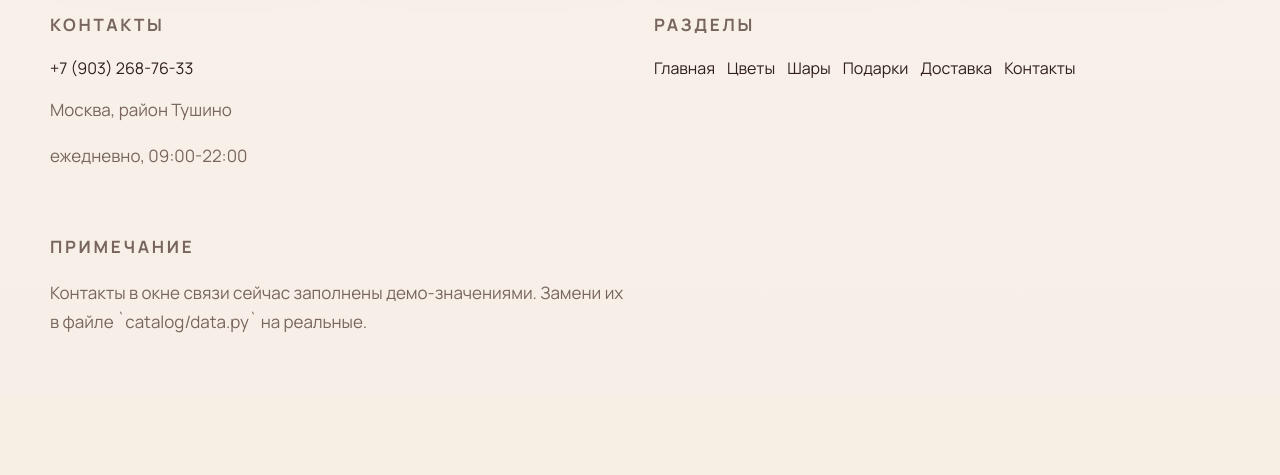
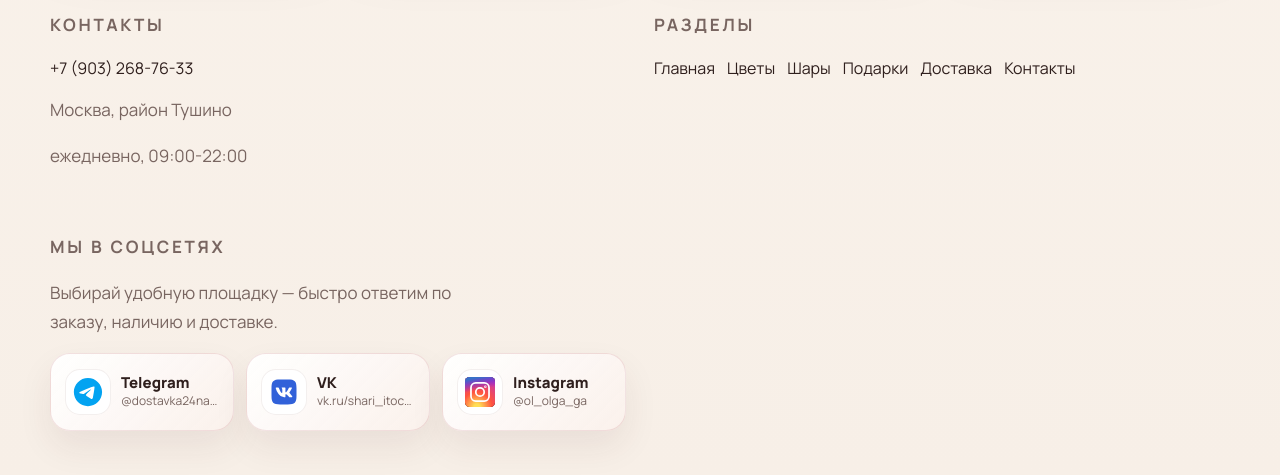
Before and after one commit to EgorMankovskii/shari-i-tochka, a Django app: page /flowers/ in a window 1280 px wide. Shown: the part 1104-1579 px from the top of the page. Before the commit the page ends 1437 px from the top, so only its background shows below. Run offline with Django 5.2, Linux system fonts and the light colour scheme; data comes from the database, SQL or seed files in the repository; data that the repository does not hold is empty.

Commit message:
Update footer social links

```diff
--- a/static/css/styles.css
+++ b/static/css/styles.css
@@ -746,6 +746,115 @@ a.button {
     padding: 26px 0 44px;
 }
 
+.footer__social-copy {
+    max-width: 440px;
+    margin: 0 0 16px;
+}
+
+.footer__socials {
+    display: grid;
+    grid-template-columns: repeat(3, minmax(0, 1fr));
+    gap: 12px;
+}
+
+.footer-social {
+    position: relative;
+    display: flex;
+    align-items: center;
+    gap: 10px;
+    min-width: 0;
+    min-height: 78px;
+    padding: 12px 14px;
+    border-radius: 20px;
+    border: 1px solid rgba(177, 91, 94, 0.16);
+    background: linear-gradient(135deg, rgba(255, 255, 255, 0.96), rgba(250, 241, 236, 0.9));
+    box-shadow: 0 16px 34px rgba(81, 43, 37, 0.08);
+    transition: transform 200ms ease, box-shadow 200ms ease, border-color 200ms ease, background-color 200ms ease;
+}
+
+.footer-social::after {
+    content: "";
+    position: absolute;
+    inset: 0;
+    border-radius: inherit;
+    background: linear-gradient(135deg, rgba(184, 70, 78, 0.08), rgba(255, 214, 177, 0.12));
+    opacity: 0;
+    transition: opacity 200ms ease;
+    pointer-events: none;
+}
+
+.footer-social:hover {
+    transform: translateY(-3px);
+    border-color: rgba(182, 64, 75, 0.24);
+    box-shadow: 0 20px 40px rgba(81, 43, 37, 0.12);
+}
+
+.footer-social:hover::after {
+    opacity: 1;
+}
+
+.footer-social__icon,
+.footer-social__content {
+    position: relative;
+    z-index: 1;
+}
+
+.footer-social__icon {
+    display: inline-flex;
+    align-items: center;
+    justify-content: center;
+    width: 46px;
+    height: 46px;
+    padding: 8px;
+    border-radius: 15px;
+    background: rgba(255, 255, 255, 0.96);
+    box-shadow: inset 0 0 0 1px rgba(99, 57, 45, 0.08);
+    flex-shrink: 0;
+    transition: transform 180ms ease, box-shadow 180ms ease;
+}
+
+.footer-social:hover .footer-social__icon {
+    transform: scale(1.05);
+    box-shadow: inset 0 0 0 1px rgba(182, 64, 75, 0.14), 0 10px 22px rgba(81, 43, 37, 0.1);
+}
+
+.footer-social__icon img {
+    width: 100%;
+    height: 100%;
+    object-fit: contain;
+}
+
+.footer-social--telegram .footer-social__icon img {
+    filter: brightness(0) saturate(100%) invert(45%) sepia(82%) saturate(1092%) hue-rotate(168deg) brightness(95%) contrast(99%);
+}
+
+.footer-social--vk .footer-social__icon img {
+    filter: brightness(0) saturate(100%) invert(29%) sepia(82%) saturate(1546%) hue-rotate(208deg) brightness(93%) contrast(92%);
+}
+
+.footer-social__content {
+    display: grid;
+    gap: 2px;
+    min-width: 0;
+}
+
+.footer-social__title {
+    font-size: 15px;
+    font-weight: 800;
+    line-height: 1.15;
+    color: var(--ink);
+    white-space: nowrap;
+}
+
+.footer-social__hint {
+    font-size: 12px;
+    line-height: 1.3;
+    color: var(--muted);
+    white-space: nowrap;
+    overflow: hidden;
+    text-overflow: ellipsis;
+}
+
 .modal {
     position: fixed;
     inset: 0;
--- a/templates/base.html
+++ b/templates/base.html
@@ -76,8 +76,37 @@
                     </div>
                 </div>
                 <div>
-                    <p class="footer__eyebrow">Примечание</p>
-                    <p>Контакты в окне связи сейчас заполнены демо-значениями. Замени их в файле `catalog/data.py` на реальные.</p>
+                    <p class="footer__eyebrow">Мы в соцсетях</p>
+                    <p class="footer__social-copy">Выбирай удобную площадку — быстро ответим по заказу, наличию и доставке.</p>
+                    <div class="footer__socials" aria-label="Социальные сети">
+                        <a class="footer-social footer-social--telegram" href="https://t.me/dostavka24na7sharikigelii" target="_blank" rel="noreferrer">
+                            <span class="footer-social__icon">
+                                <img src="{% static 'images/social/tg link icon.svg' %}" alt="Telegram">
+                            </span>
+                            <span class="footer-social__content">
+                                <span class="footer-social__title">Telegram</span>
+                                <span class="footer-social__hint">@dostavka24na7sharikigelii</span>
+                            </span>
+                        </a>
+                        <a class="footer-social footer-social--vk" href="https://vk.ru/shari_itochka" target="_blank" rel="noreferrer">
+                            <span class="footer-social__icon">
+                                <img src="{% static 'images/social/vk svg icon.svg' %}" alt="VK">
+                            </span>
+                            <span class="footer-social__content">
+                                <span class="footer-social__title">VK</span>
+                                <span class="footer-social__hint">vk.ru/shari_itochka</span>
+                            </span>
+                        </a>
+                        <a class="footer-social footer-social--instagram" href="https://www.instagram.com/ol_olga_ga/" target="_blank" rel="noreferrer">
+                            <span class="footer-social__icon">
+                                <img src="{% static 'images/social/instagram link icon.svg' %}" alt="Instagram">
+                            </span>
+                            <span class="footer-social__content">
+                                <span class="footer-social__title">Instagram</span>
+                                <span class="footer-social__hint">@ol_olga_ga</span>
+                            </span>
+                        </a>
+                    </div>
                 </div>
             </div>
         </footer>
```
Also changed, not shown: static/images/social/instagram link icon.svg (added), static/images/social/tg link icon.svg (added), static/images/social/vk svg icon.svg (added).
